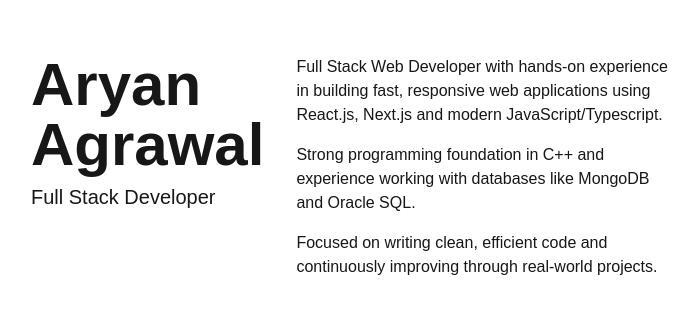
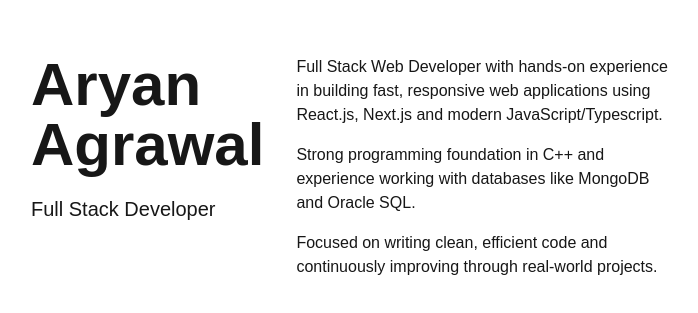
Before and after one commit to shad0waryan/website_portfolio, a Next.js app: page / in a window 1280 px wide. Shown: the part 169-482 px from the top of the page, without its empty margins (321-1019 px from the left). Built offline with nearby package versions, Linux system fonts and the light colour scheme.

Commit message:
package_json_fix

```diff
--- a/package.json
+++ b/package.json
@@ -1,5 +1,5 @@
 {
-  "name": "website_portfolio",
+  "name": "test",
   "version": "0.1.0",
   "private": true,
   "scripts": {
--- a/src/app/layout.tsx
+++ b/src/app/layout.tsx
@@ -13,8 +13,8 @@ const geistMono = Geist_Mono({
 });
 
 export const metadata: Metadata = {
-  title: "Create Next App",
-  description: "Generated by create next app",
+  title: "Aryan Agrawal",
+  description: "Full Stack Developer Portfolio",
 };
 
 export default function RootLayout({
--- a/src/app/page.tsx
+++ b/src/app/page.tsx
@@ -2,8 +2,10 @@ export default function Home() {
   return (
     <div className="main flex justify-between ml-80 mr-80 mt-48 mb-48 p-4 ">
       <div className="flex-col p-4">
-        <span className="block text-6xl font-bold">Aryan Agrawal</span>
-        <span className="block mt-2 text-xl font-extralight">
+        <span className="block text-6xl font-bold cursor-default select-none">
+          Aryan Agrawal
+        </span>
+        <span className="block mt-5 text-xl font-extralight cursor-default select-none">
           Full Stack Developer
         </span>
       </div>
```
Also changed, not shown: 1 other file (tests, documents, lock files or other folders).
